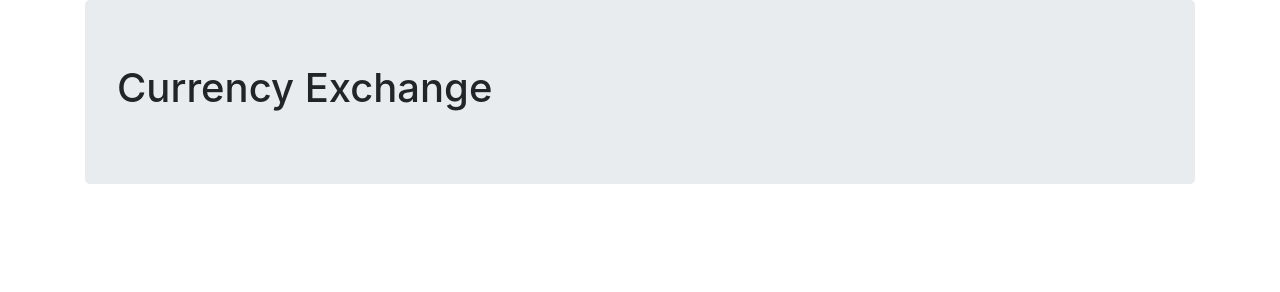
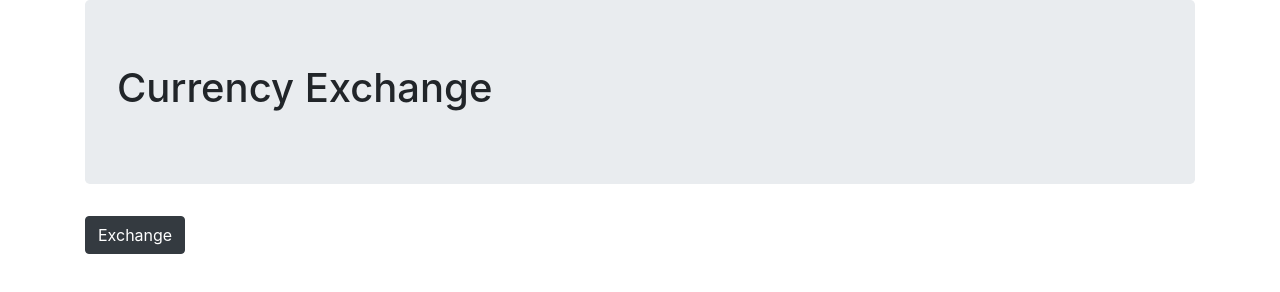
Before and after one commit to SPdowns/currency-exhange, a website built with webpack: page src/index.html in a window 1280 px wide. Built offline with nearby package versions, Linux system fonts and the light colour scheme.

Commit message:
show that the exchangerate api is successfully hitting responseParam in main.js

```diff
--- a/src/index.html
+++ b/src/index.html
@@ -12,8 +12,8 @@
         <h1>Currency Exchange</h1>
       </section>
       <section>
-        <form action="">
-          <label for=""></label>
+        <form>
+          <button type="submit" class="btn btn-dark">Exchange</button>
         </form>
       </section>
       <section>
--- a/src/main.js
+++ b/src/main.js
@@ -13,9 +13,11 @@ $(document).ready(function () {
       const response = await currencyService.getExchagneRate();
       getElements(response)
     })();
+
     function getElements(responseParam) {
+      console.log(responseParam)
       if (responseParam) {
-        $("#output-section").append(responseParam.conversion_rates)
+        $("#output-section").append(responseParam.conversion_rates.clp)
       } else {
         $("#output-section").text('In space, no one can hear your response');
       }
```
